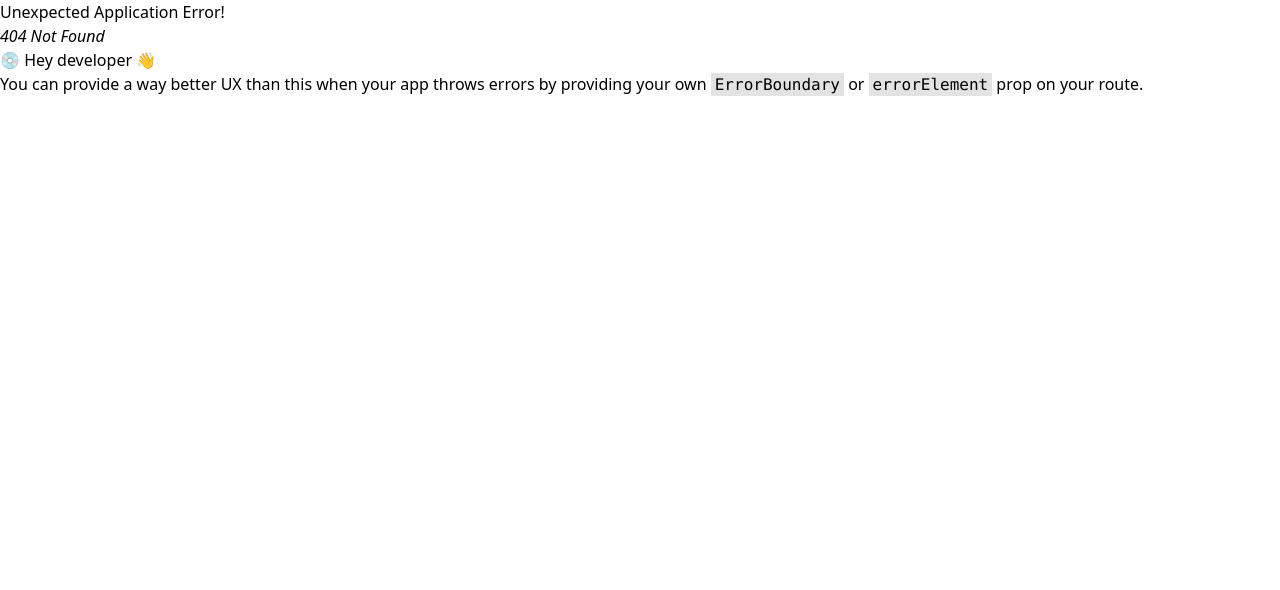
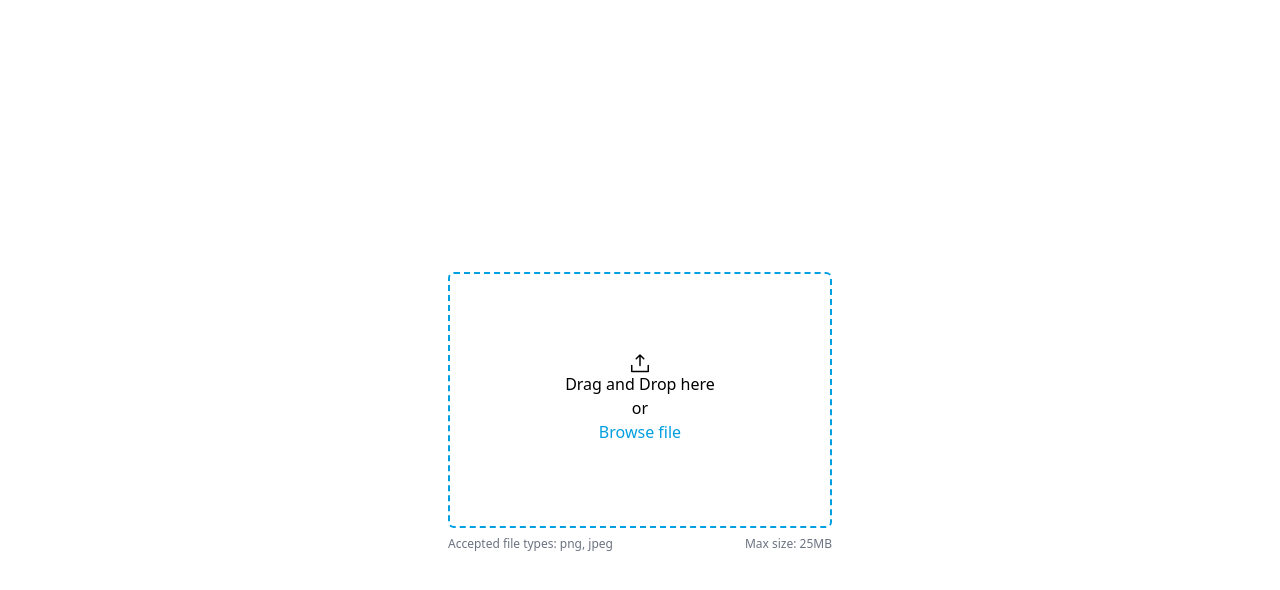
Before and after one commit to UofA-Blueprint/AlzheimerCalgary2.0, a React (Vite) app: page /upload-file-test in a window 1280 px wide. Before the commit this address had no page. Shown: the top 590 px of the page. Built offline with nearby package versions, Linux system fonts and the light colour scheme.

Commit message:
Implemented MediaUploadZone.tsx and its test

```diff
--- a/src/App.tsx
+++ b/src/App.tsx
@@ -8,7 +8,7 @@ import Test from "./routes/Test";
 import DropdownItem from "@/components/DropdownItem";
 import SortDropdownListTestRoute from "@/routes/SortDropdownListTestRoute";
 import NavigationTest from "@/routes/NavigationTest";
-
+import MediaUploadZoneTestRoute from "@/routes/MediaUploadZoneTestRoute";
 const router = createBrowserRouter([
   {
     path: "/",
@@ -30,6 +30,10 @@ const router = createBrowserRouter([
     path: "/nav-test",
     element: <NavigationTest />,
   },
+  {
+    path: "/upload-file-test",
+    element: <MediaUploadZoneTestRoute />,
+  },
 ]);
 
 function App() {
--- /dev/null
+++ b/src/components/MediaUploadZone.tsx
@@ -0,0 +1,98 @@
+import { UploadSimple, WarningCircle } from "@phosphor-icons/react";
+import { useState, useEffect } from "react";
+
+interface MediaUploadZoneProps {
+  onFilesDropped: (files: File[]) => void;
+}
+
+const MediaUploadZone: React.FC<MediaUploadZoneProps> = ({
+  onFilesDropped,
+}) => {
+  const [droppedFiles, setDroppedFiles] = useState<File[]>([]);
+  const [isValidFile, setIsValidFile] = useState(true);
+  const UploadZoneClassName =
+    "w-full h-full border-2 border-dashed flex flex-col justify-center items-center rounded-md border-primary-main mb-2";
+
+  const handleDrop = (event: React.DragEvent<HTMLDivElement>) => {
+    event.preventDefault();
+    const files = Array.from(event.dataTransfer.files);
+    const validFiles = filterValidFiles(files);
+
+    setDroppedFiles((prevFiles) => [...prevFiles, ...validFiles]);
+  };
+
+  const filterValidFiles = (files: File[]): File[] => {
+    const allowedExtensions = [".jpg", ".jpeg", ".png", ".gif"];
+
+    return files.filter((file) => {
+      const extension = file.name
+        .toLowerCase()
+        .slice(file.name.lastIndexOf("."));
+      const isValid = allowedExtensions.includes(extension);
+      isValid ? setIsValidFile(true) : setIsValidFile(false);
+      console.log(`File ${file.name} is ${isValid ? "valid" : "invalid"}.`);
+      return isValid;
+    });
+  };
+  //   const sizeCheckFile
+
+  const allowDrop = (event: React.DragEvent<HTMLDivElement>) => {
+    event.preventDefault();
+  };
+  //
+
+  useEffect(() => {
+    console.log("Dropped files:", droppedFiles);
+  }, [droppedFiles]); // Run this effect whenever droppedFiles changes
+  return (
+    <div className="w-full h-full">
+      <div
+        className={UploadZoneClassName}
+        onDrop={handleDrop}
+        onDragOver={allowDrop}
+      >
+        <UploadSimple style={{ transform: "scale(1.5)" }} />
+        Drag and Drop here
+        <div> or </div>
+        <input
+          type="file"
+          id="fileInput"
+          style={{ display: "none" }}
+          onChange={(event) => {
+            if (event.target.files) {
+              const files = Array.from(event.target.files);
+              const validFiles = filterValidFiles(files);
+              setDroppedFiles((prevFiles) => [...prevFiles, ...validFiles]);
+            }
+          }}
+        />
+        <label htmlFor="fileInput" className="text-primary-main cursor-pointer">
+          Browse file
+        </label>
+        {droppedFiles.length > 0 && (
+          <div className="truncate w-5/6 flex flex-col items-center overflow-hidden">
+            {droppedFiles.slice(0, 3).map((file, index) => (
+              <div key={index} className="">
+                {file.name}
+              </div>
+            ))}
+            {droppedFiles.length > 3 && <div>...</div>}
+          </div>
+        )}
+      </div>
+      <div className="flex flex-row justify-between text-xs text-gray-500">
+        <div>Accepted file types: png, jpeg</div>
+        <div>Max size: 25MB</div>
+      </div>
+
+      {!isValidFile && (
+        <div className="flex flex-row text-xs  text-red-500">
+          <WarningCircle className="mt-0.5 mr-0.5"></WarningCircle> File type
+          not supported
+        </div>
+      )}
+    </div>
+  );
+};
+
+export default MediaUploadZone;
--- /dev/null
+++ b/src/routes/MediaUploadZoneTestRoute.tsx
@@ -0,0 +1,19 @@
+import React from "react";
+import MediaUploadZone from "@/components/MediaUploadZone";
+
+const MediaUploadZonetestRoute: React.FC = () => {
+  const handleFilesDropped = (files: File[]) => {
+    // handle file
+    console.log("Dropped files:", files);
+  };
+
+  return (
+    <div className="grid place-items-center h-screen ">
+      <div className="w-96 h-64 text-base">
+        <MediaUploadZone onFilesDropped={handleFilesDropped} />
+      </div>
+    </div>
+  );
+};
+
+export default MediaUploadZonetestRoute;
```
